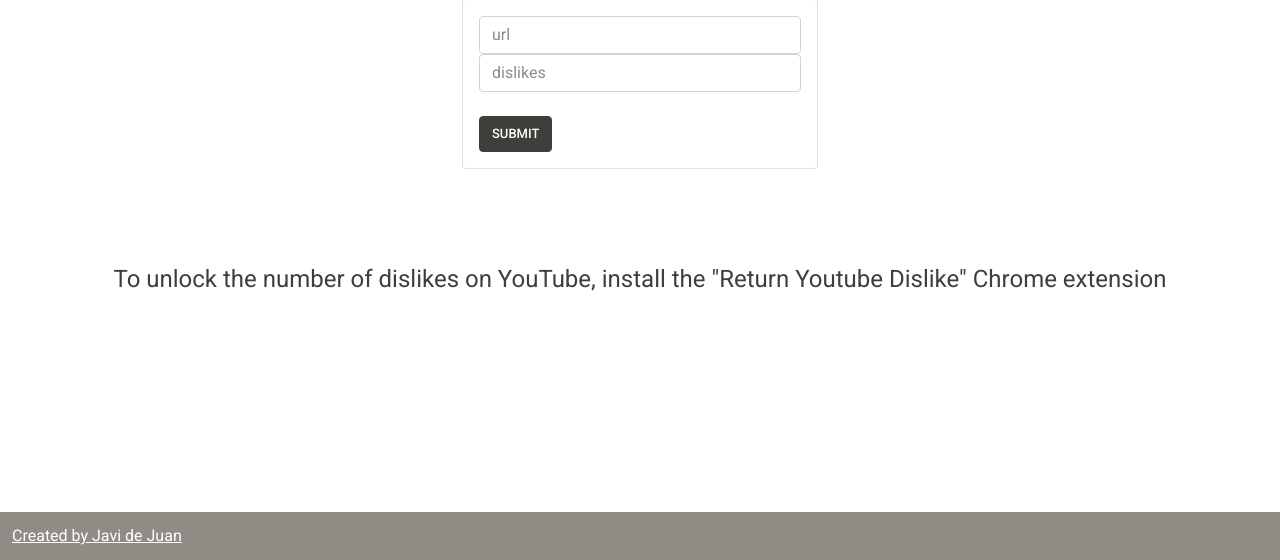
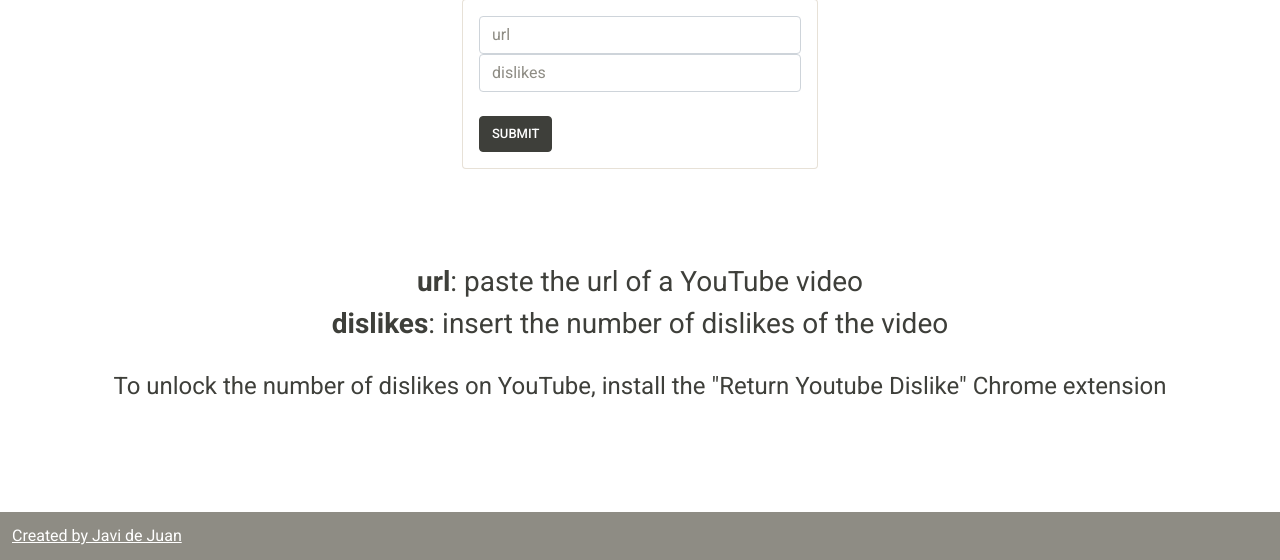
Before and after one commit to JavideJ/YouTube-Predictor-Room, a Flask app: page / in a window 1280 px wide. Shown: the part 240-800 px from the top of the page. Run offline with Flask 2, Linux system fonts and the light colour scheme; some libraries are stand-ins or nearby versions.

Commit message:
Update index.html

```diff
--- a/templates/index.html
+++ b/templates/index.html
@@ -27,6 +27,11 @@
 <br>
 <br>
 <br>
+<h3 align="center" class="font-weight-normal"><strong>url</strong>: paste the url of a YouTube video
+</h3>
+<h3 align="center" class="font-weight-normal"><strong>dislikes</strong>: insert the number of dislikes of the video
+</h3>
+<br>
 <h4 align="center" class="font-weight-normal">To unlock the number of dislikes on YouTube, install the "Return Youtube Dislike" Chrome extension
 </h4>
 
```
